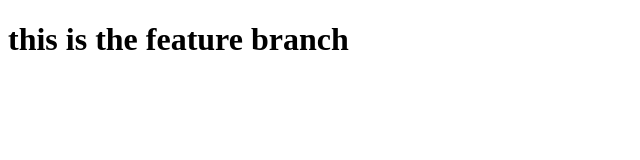
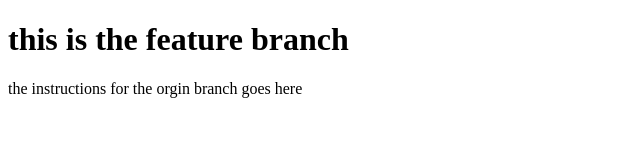
Before and after one commit to jbijeesh/IP, a plain HTML site: page Feature.html in a window 1280 px wide. Shown: the whole page, without its empty margins (0-640 px from the left). Drawn offline with Linux system fonts and the light colour scheme.

Commit message:
feature update 1.0

```diff
--- a/Feature.html
+++ b/Feature.html
@@ -7,5 +7,6 @@
 </head>
 <body>
 <h1>this is the feature branch</h1>
+<div> the instructions for the orgin branch goes here </div>
 </body>
 </html>
```
